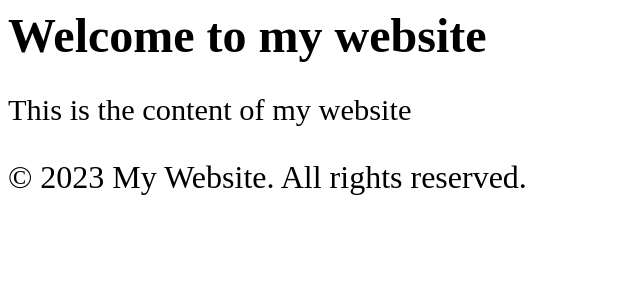
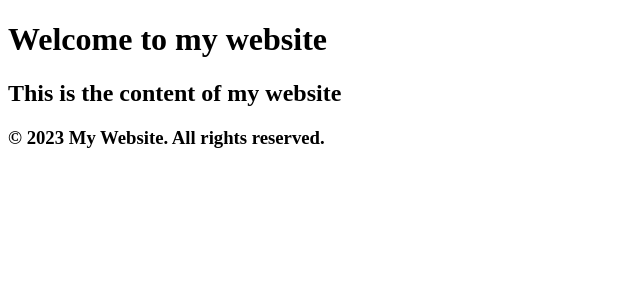
Before and after one commit to acciojob/page-layout-arbaj-saifi, a React app: page / in a window 1280 px wide. Shown: the top 300 px of the page, without its empty margins (0-640 px from the left). Built offline with nearby package versions, Linux system fonts and the light colour scheme.

Commit message:
initial commit

```diff
--- a/src/components/App.js
+++ b/src/components/App.js
@@ -1,3 +1,4 @@
+// App.js
 import React from "react";
 import PageLayout from "./PageLayout";
 import "./../styles/App.css";
@@ -5,12 +6,10 @@ import "./../styles/App.css";
 const App = () => {
   return (
     <PageLayout
-      header={<div className="header">Welcome to my website</div>}
-      footer={
-        <div className="footer">© 2023 My Website. All rights reserved.</div>
-      }
+      header={<h1>Welcome to my website</h1>}
+      footer={<h3>© 2023 My Website. All rights reserved.</h3>}
     >
-      <p>This is the content of my website</p>
+      <h2>This is the content of my website</h2>
     </PageLayout>
   );
 };
```
